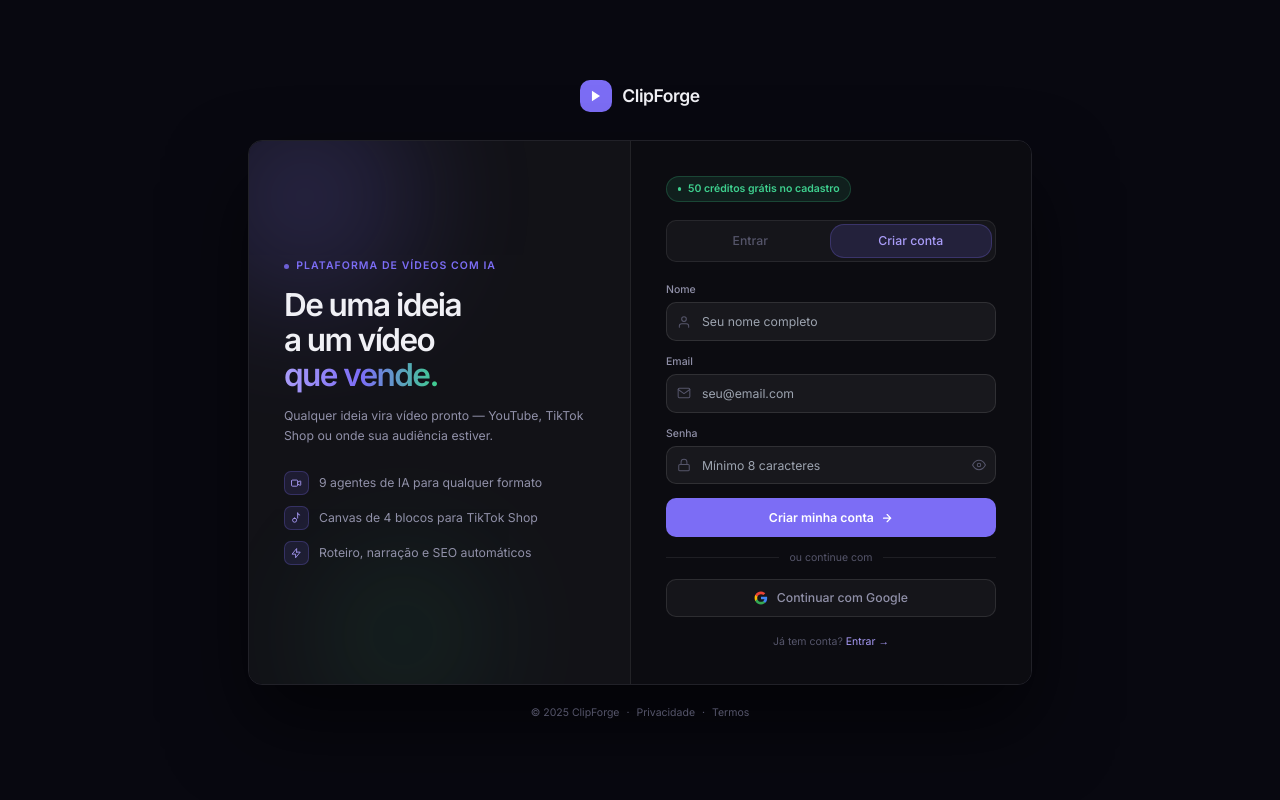
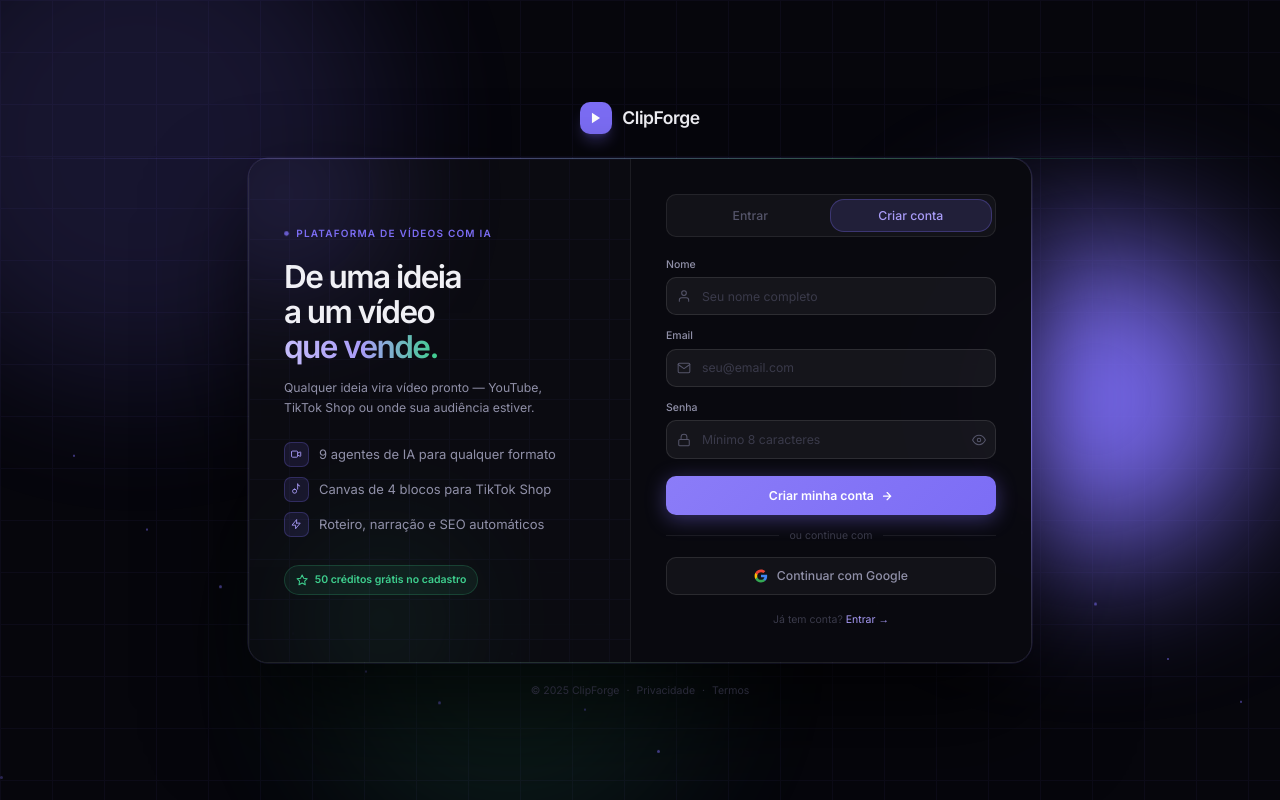
Before and after one commit to contatomadameka-maker/clipforge, a Next.js app in the folder frontend/: page /login in a window 1280 px wide. Both pictures are taken after a click on the button "Criar conta". Built offline with nearby package versions, Linux system fonts and the light colour scheme; no server answers.

Commit message:
Update page.tsx

```diff
--- a/frontend/app/login/page.tsx
+++ b/frontend/app/login/page.tsx
@@ -43,43 +43,96 @@ export default function LoginPage() {
     return "Algo deu errado. Tenta novamente.";
   }
 
+  const particles = Array.from({ length: 18 }, (_, i) => ({
+    left: `${(i * 5.7) % 100}%`,
+    duration: `${8 + (i * 1.3) % 9}s`,
+    delay: `${(i * 0.8) % 8}s`,
+    size: i % 3 === 0 ? "3px" : "2px",
+    opacity: 0.3 + (i % 4) * 0.12,
+  }));
+
   return (
-    <div className="min-h-screen bg-[#080810] flex flex-col items-center justify-center p-4">
+    <>
+      <style>{`
+        @keyframes cf-float { 0%,100%{transform:translateY(0) scale(1)} 50%{transform:translateY(-28px) scale(1.05)} }
+        @keyframes cf-scan { 0%{top:-2px;opacity:0} 5%{opacity:1} 95%{opacity:1} 100%{top:100%;opacity:0} }
+        @keyframes cf-particle { 0%{transform:translateY(0);opacity:0} 10%{opacity:1} 90%{opacity:1} 100%{transform:translateY(-420px);opacity:0} }
+        @keyframes cf-pulse { 0%,100%{opacity:1;transform:scale(1)} 50%{opacity:.4;transform:scale(.8)} }
+        @keyframes cf-spin { to{transform:rotate(360deg)} }
+        .cf-particle { position:absolute; border-radius:50%; background:rgba(124,109,245,0.6); animation:cf-particle linear infinite; bottom:0; }
+        .cf-scan { position:absolute;left:0;right:0;height:1px;background:linear-gradient(90deg,transparent,rgba(124,109,245,.4),rgba(62,207,142,.3),transparent);animation:cf-scan 7s linear infinite; pointer-events:none; }
+        .cf-orb { position:absolute;border-radius:50%;filter:blur(72px);animation:cf-float 9s ease-in-out infinite;pointer-events:none; }
+        .cf-pulse-dot { animation:cf-pulse 2s ease-in-out infinite; }
+        .cf-spinner { width:16px;height:16px;border:2px solid rgba(255,255,255,.3);border-top-color:#fff;border-radius:50%;animation:cf-spin .7s linear infinite; }
+      `}</style>
 
-      {/* Logo no topo */}
-      <div className="flex items-center gap-3 mb-8">
-        <div className="w-9 h-9 rounded-[10px] bg-[#7c6df5] flex items-center justify-center flex-shrink-0">
+      <div className="min-h-screen bg-[#06060c] flex flex-col items-center justify-center p-4 relative overflow-hidden">
+
+        {/* ── Fundo animado ─────────────────────── */}
+        <div className="absolute inset-0 pointer-events-none">
+          {/* Grid de linhas */}
+          <div className="absolute inset-0 opacity-[0.05]" style={{
+            backgroundImage: "linear-gradient(rgba(124,109,245,1) 1px,transparent 1px),linear-gradient(90deg,rgba(124,109,245,1) 1px,transparent 1px)",
+            backgroundSize: "52px 52px",
+          }} />
+          {/* Orbs */}
+          <div className="cf-orb w-[500px] h-[500px] -top-32 -left-32 opacity-15 bg-[#7c6df5]" style={{ animationDelay: "0s" }} />
+          <div className="cf-orb w-[380px] h-[380px] -bottom-20 left-1/4 opacity-10 bg-[#3ecf8e]" style={{ animationDelay: "-4s" }} />
+          <div className="cf-orb w-[300px] h-[300px] top-1/3 right-10 opacity-08 bg-[#7c6df5]" style={{ animationDelay: "-7s" }} />
+          {/* Partículas */}
+          {particles.map((p, i) => (
+            <div key={i} className="cf-particle" style={{
+              left: p.left, width: p.size, height: p.size,
+              opacity: p.opacity, animationDuration: p.duration, animationDelay: p.delay,
+            }} />
+          ))}
+          {/* Linha scan */}
+          <div className="cf-scan" />
+        </div>
+
+        {/* Logo */}
+        <div className="flex items-center gap-3 mb-7 relative z-10">
+          <div className="w-9 h-9 rounded-[10px] bg-[#7c6df5] flex items-center justify-center flex-shrink-0 shadow-lg shadow-[#7c6df5]/30">
             <svg className="w-4 h-4 fill-white" viewBox="0 0 24 24"><path d="M5 3l14 9-14 9V3z"/></svg>
           </div>
           <span className="text-[#f0f0f5] font-bold text-xl tracking-tight">ClipForge</span>
         </div>
 
-      {/* Container central — lado a lado no desktop, empilhado no mobile */}
-      <div className="w-full max-w-4xl flex flex-col lg:flex-row gap-0 overflow-hidden rounded-2xl"
-        style={{ border: "0.5px solid rgba(255,255,255,0.1)", boxShadow: "0 40px 80px rgba(0,0,0,0.6)" }}>
+        {/* ── Container central ─────────────────── */}
+        <div className="w-full max-w-4xl flex flex-col lg:flex-row overflow-hidden relative z-10"
+          style={{
+            borderRadius: "20px",
+            border: "0.5px solid rgba(255,255,255,0.1)",
+            boxShadow: "0 0 0 0.5px rgba(124,109,245,0.2), 0 50px 100px rgba(0,0,0,0.7)",
+          }}>
 
-        {/* ── Lado esquerdo — descrição ────────────── */}
+          {/* ── Esquerdo — descrição ─────────────── */}
           <div className="flex-1 p-8 lg:p-10 flex flex-col justify-center relative overflow-hidden"
-          style={{ background: "rgba(19,19,24,0.95)", borderRight: "0.5px solid rgba(255,255,255,0.07)" }}>
+            style={{ background: "rgba(12,12,18,0.97)", borderRight: "0.5px solid rgba(255,255,255,0.07)" }}>
 
-          {/* Orb decorativo */}
-          <div className="absolute -top-16 -left-16 w-64 h-64 rounded-full opacity-20 blur-3xl bg-[#7c6df5] pointer-events-none" />
-          <div className="absolute -bottom-10 left-20 w-48 h-48 rounded-full opacity-10 blur-3xl bg-[#3ecf8e] pointer-events-none" />
+            {/* Orb interno esquerdo */}
+            <div className="absolute -top-20 -left-20 w-60 h-60 rounded-full opacity-20 blur-3xl bg-[#7c6df5] pointer-events-none" />
+            <div className="absolute -bottom-10 left-16 w-44 h-44 rounded-full opacity-10 blur-3xl bg-[#3ecf8e] pointer-events-none" />
+            {/* Mini grid interno */}
+            <div className="absolute inset-0 opacity-[0.04] pointer-events-none" style={{
+              backgroundImage: "linear-gradient(rgba(124,109,245,1) 1px,transparent 1px),linear-gradient(90deg,rgba(124,109,245,1) 1px,transparent 1px)",
+              backgroundSize: "40px 40px",
+            }} />
 
             <div className="relative">
-            <div className="flex items-center gap-2 mb-4">
-              <div className="w-1.5 h-1.5 rounded-full bg-[#7c6df5] animate-pulse" />
-              <span className="text-[#7c6df5] text-xs font-semibold uppercase tracking-widest">Plataforma de vídeos com IA</span>
+              <div className="flex items-center gap-2 mb-5">
+                <div className="w-1.5 h-1.5 rounded-full bg-[#7c6df5] cf-pulse-dot" />
+                <span className="text-[#7c6df5] text-[10px] font-bold uppercase tracking-[0.12em]">Plataforma de vídeos com IA</span>
               </div>
 
-            <h1 className="text-3xl lg:text-4xl font-black leading-tight tracking-tighter text-[#f0f0f5] mb-4">
+              <h1 className="text-3xl lg:text-4xl font-black leading-[1.07] tracking-tighter text-[#f0f0f5] mb-4">
                 De uma ideia<br />a um vídeo<br />
-              <span className="bg-gradient-to-r from-[#a99cf8] via-[#7c6df5] to-[#3ecf8e] bg-clip-text text-transparent">
+                <span className="bg-gradient-to-r from-[#c4bcfa] via-[#a99cf8] to-[#3ecf8e] bg-clip-text text-transparent">
                   que vende.
                 </span>
               </h1>
 
-            <p className="text-[#9090a8] text-sm leading-relaxed mb-7">
+              <p className="text-[#9090a8] text-sm leading-relaxed mb-7 max-w-xs">
                 Qualquer ideia vira vídeo pronto — YouTube, TikTok Shop ou onde sua audiência estiver.
               </p>
 
@@ -89,7 +142,7 @@ export default function LoginPage() {
                   { icon: "M9 12a4 4 0 100 8 4 4 0 000-8zM15 2v10M15 2a4 4 0 004 4", text: "Canvas de 4 blocos para TikTok Shop" },
                   { icon: "M13 10V3L4 14h7v7l9-11h-7z", text: "Roteiro, narração e SEO automáticos" },
                 ].map((f, i) => (
-                <div key={i} className="flex items-center gap-3 text-sm text-[#9090a8]">
+                  <div key={i} className="flex items-center gap-3 text-[13px] text-[#9090a8]">
                     <div className="w-7 h-7 rounded-[7px] flex items-center justify-center flex-shrink-0"
                       style={{ background: "rgba(124,109,245,0.12)", border: "0.5px solid rgba(124,109,245,0.25)" }}>
                       <svg className="w-3.5 h-3.5" viewBox="0 0 24 24" fill="none" stroke="#a99cf8" strokeWidth="1.75" strokeLinecap="round" strokeLinejoin="round">
@@ -100,31 +153,32 @@ export default function LoginPage() {
                   </div>
                 ))}
               </div>
+
+              {/* Badge de bônus */}
+              <div className="mt-8 flex items-center gap-2 text-xs font-semibold text-[#3ecf8e] px-3 py-2 rounded-full w-fit"
+                style={{ background: "rgba(62,207,142,0.08)", border: "0.5px solid rgba(62,207,142,0.2)" }}>
+                <svg className="w-3.5 h-3.5" viewBox="0 0 24 24" fill="none" stroke="currentColor" strokeWidth="2" strokeLinecap="round" strokeLinejoin="round">
+                  <polygon points="12 2 15.09 8.26 22 9.27 17 14.14 18.18 21.02 12 17.77 5.82 21.02 7 14.14 2 9.27 8.91 8.26 12 2"/>
+                </svg>
+                50 créditos grátis no cadastro
+              </div>
             </div>
           </div>
 
-        {/* ── Lado direito — formulário ────────────── */}
+          {/* ── Direito — formulário ─────────────── */}
           <div className="w-full lg:w-[400px] flex-shrink-0 p-8 lg:p-10"
-          style={{ background: "rgba(13,13,18,0.98)" }}>
-
-          {tab === "register" && (
-            <div className="flex items-center gap-2 mb-5 text-xs font-semibold text-[#3ecf8e] px-3 py-1.5 rounded-full w-fit"
-              style={{ background: "rgba(62,207,142,0.10)", border: "0.5px solid rgba(62,207,142,0.22)" }}>
-              <div className="w-1 h-1 rounded-full bg-[#3ecf8e]" />
-              50 créditos grátis no cadastro
-            </div>
-          )}
+            style={{ background: "rgba(10,10,16,0.99)" }}>
 
             {/* Tabs */}
             <div className="flex p-1 rounded-[10px] mb-6"
               style={{ background: "rgba(255,255,255,0.04)", border: "0.5px solid rgba(255,255,255,0.08)" }}>
               {(["login", "register"] as const).map((t) => (
-              <button key={t} type="button" onClick={() => setTab(t)}
-                className="flex-1 py-2 rounded-lg text-sm font-medium transition-all duration-150 border-none cursor-pointer"
+                <button key={t} type="button" onClick={() => { setTab(t); setError(null); }}
+                  className="flex-1 py-2 rounded-lg text-sm font-medium transition-all duration-150 cursor-pointer"
                   style={tab === t ? {
                     background: "rgba(124,109,245,0.15)", color: "#a99cf8",
-                  border: "0.5px solid rgba(124,109,245,0.25)",
-                } : { background: "transparent", color: "#55556a" }}>
+                    border: "0.5px solid rgba(124,109,245,0.3)",
+                  } : { background: "transparent", color: "#55556a", border: "none" }}>
                   {t === "login" ? "Entrar" : "Criar conta"}
                 </button>
               ))}
@@ -144,7 +198,7 @@ export default function LoginPage() {
                   <div className="relative">
                     <input type="text" value={name} onChange={e => setName(e.target.value)} required
                       placeholder="Seu nome completo"
-                    className="w-full h-11 pl-10 pr-4 text-sm rounded-[10px] outline-none bg-transparent"
+                      className="w-full h-11 pl-10 pr-4 text-sm rounded-[10px] outline-none bg-transparent placeholder-[#3a3a4a]"
                       style={{ color: "#f0f0f5", background: "rgba(255,255,255,0.05)", border: "0.5px solid rgba(255,255,255,0.1)" }} />
                     <svg className="absolute left-3 top-1/2 -translate-y-1/2 w-4 h-4" viewBox="0 0 24 24" fill="none" stroke="#55556a" strokeWidth="1.75" strokeLinecap="round" strokeLinejoin="round">
                       <path d="M20 21v-2a4 4 0 00-4-4H8a4 4 0 00-4 4v2M12 11a4 4 0 100-8 4 4 0 000 8z"/>
@@ -158,7 +212,7 @@ export default function LoginPage() {
                 <div className="relative">
                   <input type="email" value={email} onChange={e => setEmail(e.target.value)} required
                     placeholder="seu@email.com"
-                  className="w-full h-11 pl-10 pr-4 text-sm rounded-[10px] outline-none bg-transparent"
+                    className="w-full h-11 pl-10 pr-4 text-sm rounded-[10px] outline-none bg-transparent placeholder-[#3a3a4a]"
                     style={{ color: "#f0f0f5", background: "rgba(255,255,255,0.05)", border: "0.5px solid rgba(255,255,255,0.1)" }} />
                   <svg className="absolute left-3 top-1/2 -translate-y-1/2 w-4 h-4" viewBox="0 0 24 24" fill="none" stroke="#55556a" strokeWidth="1.75" strokeLinecap="round" strokeLinejoin="round">
                     <path d="M4 4h16c1.1 0 2 .9 2 2v12c0 1.1-.9 2-2 2H4c-1.1 0-2-.9-2-2V6c0-1.1.9-2 2-2z"/><polyline points="22,6 12,13 2,6"/>
@@ -171,7 +225,7 @@ export default function LoginPage() {
                 <div className="relative">
                   <input type={showPass ? "text" : "password"} value={password} onChange={e => setPassword(e.target.value)} required
                     placeholder={tab === "register" ? "Mínimo 8 caracteres" : "Sua senha"}
-                  className="w-full h-11 pl-10 pr-10 text-sm rounded-[10px] outline-none bg-transparent"
+                    className="w-full h-11 pl-10 pr-10 text-sm rounded-[10px] outline-none bg-transparent placeholder-[#3a3a4a]"
                     style={{ color: "#f0f0f5", background: "rgba(255,255,255,0.05)", border: "0.5px solid rgba(255,255,255,0.1)" }} />
                   <svg className="absolute left-3 top-1/2 -translate-y-1/2 w-4 h-4" viewBox="0 0 24 24" fill="none" stroke="#55556a" strokeWidth="1.75" strokeLinecap="round" strokeLinejoin="round">
                     <rect x="3" y="11" width="18" height="11" rx="2"/><path d="M7 11V7a5 5 0 0110 0v4"/>
@@ -188,16 +242,16 @@ export default function LoginPage() {
                 </div>
                 {tab === "login" && (
                   <div className="text-right">
-                  <a href="#" className="text-xs text-[#55556a] hover:text-[#a99cf8]">Esqueceu a senha?</a>
+                    <a href="#" className="text-xs text-[#55556a] hover:text-[#a99cf8] transition-colors">Esqueceu a senha?</a>
                   </div>
                 )}
               </div>
 
               <button type="submit" disabled={loading}
-              className="h-11 rounded-[10px] text-white text-sm font-semibold flex items-center justify-center gap-2 cursor-pointer border-none transition-all hover:opacity-90 active:scale-[0.99] disabled:opacity-60"
-              style={{ background: "#7c6df5" }}>
+                className="h-11 rounded-[10px] text-white text-sm font-semibold flex items-center justify-center gap-2 cursor-pointer border-none transition-all hover:opacity-90 active:scale-[0.99] disabled:opacity-60 mt-1"
+                style={{ background: "linear-gradient(135deg, #8b7cf8 0%, #7c6df5 100%)", boxShadow: "0 4px 20px rgba(124,109,245,0.4)" }}>
                 {loading ? (
-                <div className="w-4 h-4 border-2 border-white/30 border-t-white rounded-full animate-spin"/>
+                  <div className="cf-spinner"/>
                 ) : (
                   <>
                     {tab === "login" ? "Entrar na plataforma" : "Criar minha conta"}
@@ -209,13 +263,13 @@ export default function LoginPage() {
               </button>
 
               <div className="flex items-center gap-3">
-              <div className="flex-1 h-px" style={{ background: "rgba(255,255,255,0.08)" }}/>
-              <span className="text-xs text-[#55556a]">ou continue com</span>
-              <div className="flex-1 h-px" style={{ background: "rgba(255,255,255,0.08)" }}/>
+                <div className="flex-1 h-px" style={{ background: "rgba(255,255,255,0.07)" }}/>
+                <span className="text-xs text-[#3a3a4a]">ou continue com</span>
+                <div className="flex-1 h-px" style={{ background: "rgba(255,255,255,0.07)" }}/>
               </div>
 
               <button type="button" onClick={handleGoogle}
-              className="h-11 w-full rounded-[10px] text-sm font-medium text-[#9090a8] flex items-center justify-center gap-2.5 cursor-pointer transition-colors hover:text-[#f0f0f5] border-none"
+                className="h-11 w-full rounded-[10px] text-sm font-medium text-[#9090a8] flex items-center justify-center gap-2.5 cursor-pointer transition-all hover:text-[#f0f0f5] hover:border-white/20 border-none"
                 style={{ border: "0.5px solid rgba(255,255,255,0.1)", background: "rgba(255,255,255,0.04)" }}>
                 <svg className="w-4 h-4" viewBox="0 0 24 24">
                   <path d="M22.56 12.25c0-.78-.07-1.53-.2-2.25H12v4.26h5.92c-.26 1.37-1.04 2.53-2.21 3.31v2.77h3.57c2.08-1.92 3.28-4.74 3.28-8.09z" fill="#4285F4"/>
@@ -227,21 +281,22 @@ export default function LoginPage() {
               </button>
             </form>
 
-          <div className="mt-5 text-center text-xs text-[#55556a]">
+            <div className="mt-5 text-center text-xs text-[#3a3a4a]">
               {tab === "login" ? (
-              <>Não tem conta? <span className="text-[#a99cf8] cursor-pointer hover:underline" onClick={() => setTab("register")}>Criar grátis →</span></>
+                <>Não tem conta? <span className="text-[#a99cf8] cursor-pointer hover:underline transition-all" onClick={() => { setTab("register"); setError(null); }}>Criar grátis →</span></>
               ) : (
-              <>Já tem conta? <span className="text-[#a99cf8] cursor-pointer hover:underline" onClick={() => setTab("login")}>Entrar →</span></>
+                <>Já tem conta? <span className="text-[#a99cf8] cursor-pointer hover:underline transition-all" onClick={() => { setTab("login"); setError(null); }}>Entrar →</span></>
               )}
             </div>
           </div>
         </div>
 
-      <div className="mt-6 flex items-center gap-2 text-xs text-[#55556a]">
+        <div className="mt-6 flex items-center gap-2 text-xs text-[#2a2a3a] relative z-10">
           <span>© 2025 ClipForge</span><span>·</span>
-        <a href="#" className="hover:text-[#9090a8]">Privacidade</a><span>·</span>
-        <a href="#" className="hover:text-[#9090a8]">Termos</a>
+          <a href="#" className="hover:text-[#55556a] transition-colors">Privacidade</a><span>·</span>
+          <a href="#" className="hover:text-[#55556a] transition-colors">Termos</a>
         </div>
       </div>
+    </>
   );
 }
```
Lines whose indentation alone changed are shown as unchanged.
